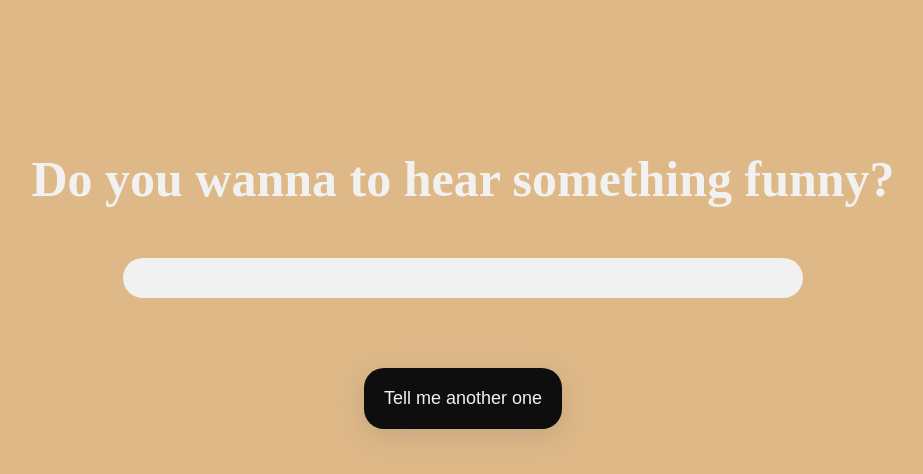
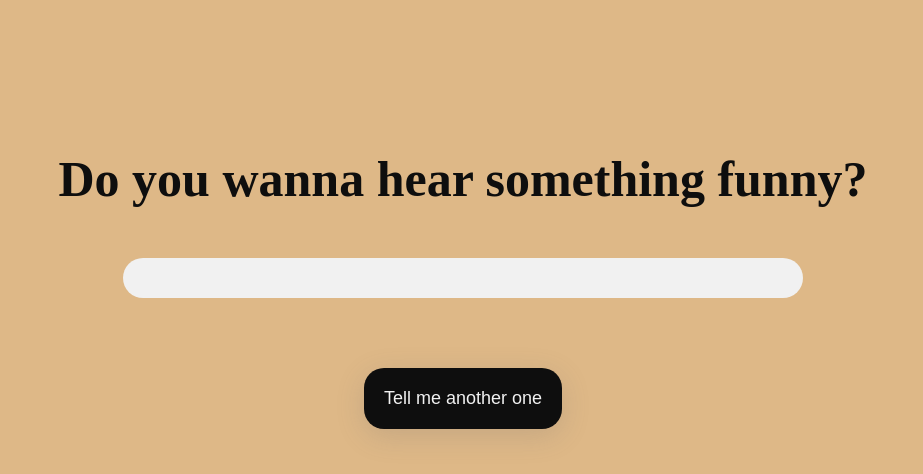
Before and after one commit to ssschneider/joke-generator, a plain HTML site: page index.html in a window 1280 px wide. Shown: the whole page, without its empty margins (177-1100 px from the left). Drawn offline with Linux system fonts and the light colour scheme; no server answers.

Commit message:
fix acessibility and improve seo

```diff
--- a/index.html
+++ b/index.html
@@ -4,6 +4,9 @@
     <meta charset="UTF-8">
     <meta http-equiv="X-UA-Compatible" content="IE=edge">
     <meta name="viewport" content="width=device-width, initial-scale=1.0">
+    <meta name="description" content="Joke generator using the Joke API">
+    <meta name="author" content="Sarah Schneider">
+    <meta name="keywords" content="HTML, CSS, Javascript, API, Joke API, jokes">
 
     <title>Joke API</title>
 
@@ -12,7 +15,7 @@
 </head>
 <body>
     <main>
-    <h1>Do you wanna to hear something funny?</h1>
+    <h1>Do you wanna hear something funny?</h1>
 
     <section id="joke-area"></section>
 
--- a/src/css/style.css
+++ b/src/css/style.css
@@ -2,7 +2,7 @@
     margin: 0;
     padding: 0;
     font-size: 62.5%;
-    color: #f1f1f1;
+
 }
 
 body {
@@ -12,6 +12,7 @@ body {
 h1 {
     font-size: 5rem;
     margin: 150px 0 50px;
+    color: #0e0e0e;
 }
 
 h1, button, section {
@@ -25,6 +26,7 @@ div {
 
 button {
     background-color: #0e0e0e;
+    color: #f1f1f1;
     border: 0px;
     padding: 20px;
     font-size: 1.8rem;
```
